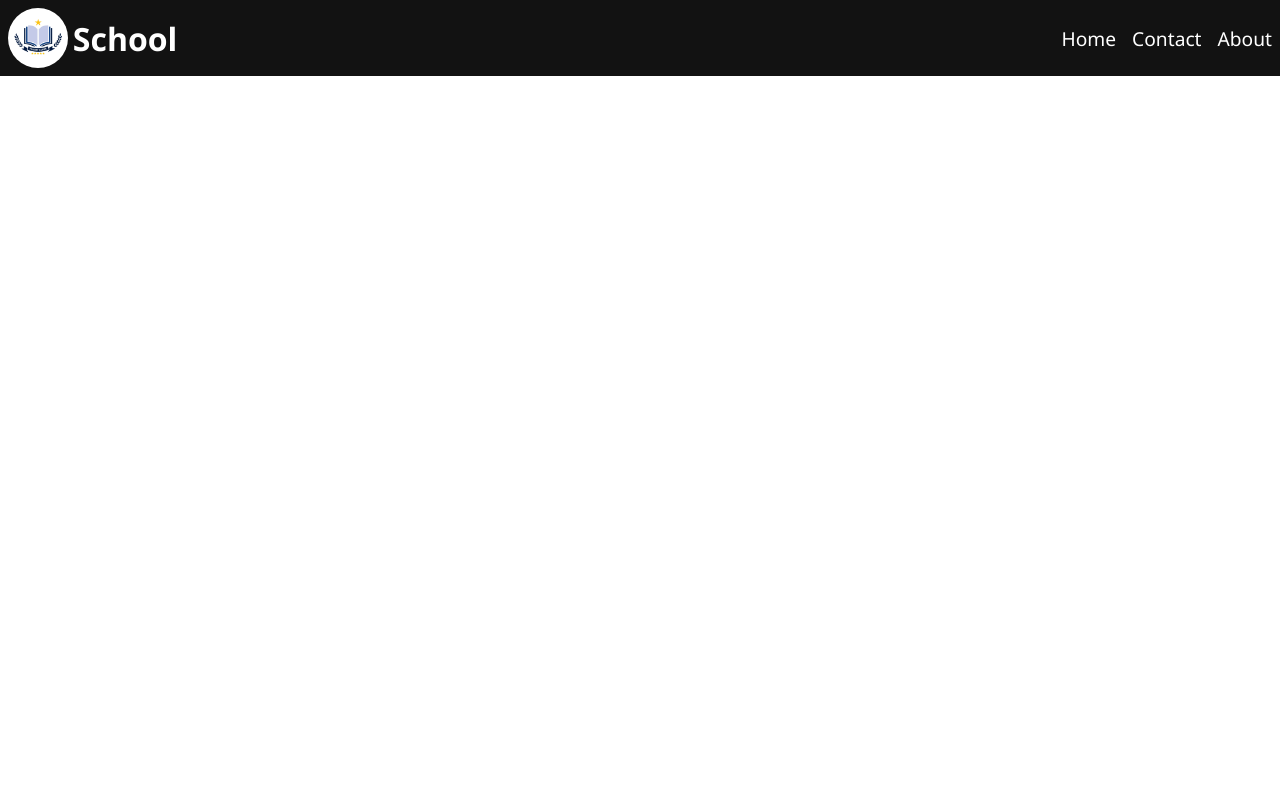
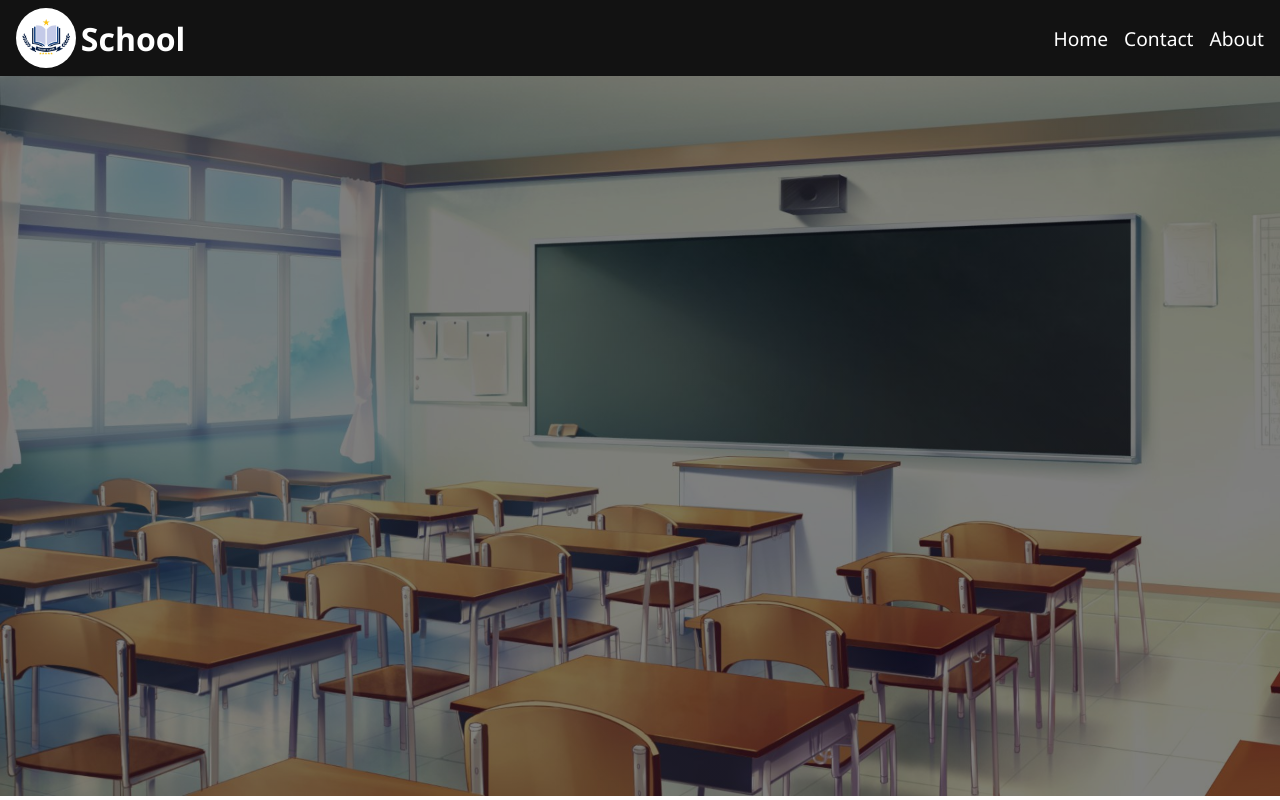
Before and after one commit to Anwar-programer/Simple-Web, a plain HTML site: page index.html in a window 1280 px wide. Drawn offline with Linux system fonts and the light colour scheme.

Commit message:
add-hero-section

```diff
--- a/index.html
+++ b/index.html
@@ -20,5 +20,12 @@
             </nav>
         </div>
     </div>
+    <main>
+        <section class="heroSection">
+            <div class="container">
+
+            </div>
+        </section>
+    </main>
 </body>
 </html>
--- a/style.css
+++ b/style.css
@@ -10,7 +10,7 @@
     align-items: center;
     background-color: #121212;
     color: #fff;
-    padding: .5rem;
+    padding: .5rem 1rem;
 }
 .logo{
     display: flex;
@@ -29,3 +29,10 @@ a{
     text-decoration: none;
     color: #fff;
 }
+.heroSection{
+    width: 100%;
+    height: 90vh;
+    background-image: linear-gradient(rgba(0,0,0,0.5),rgba(0,0,0,0.5)),url(./assets/school.jpg);
+    background-repeat: no-repeat;
+    background-size: cover;
+}
```
Also changed, not shown: assets/school.jpg (added).
